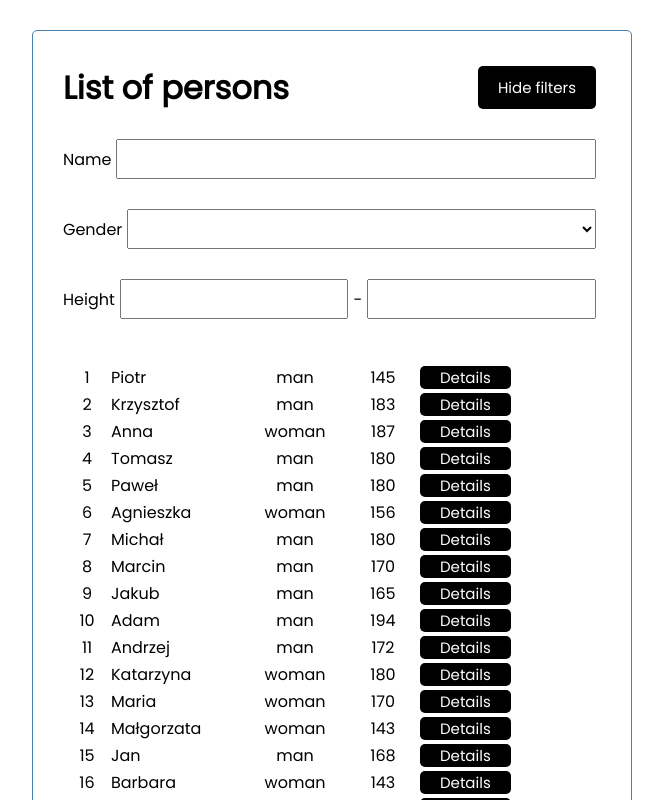
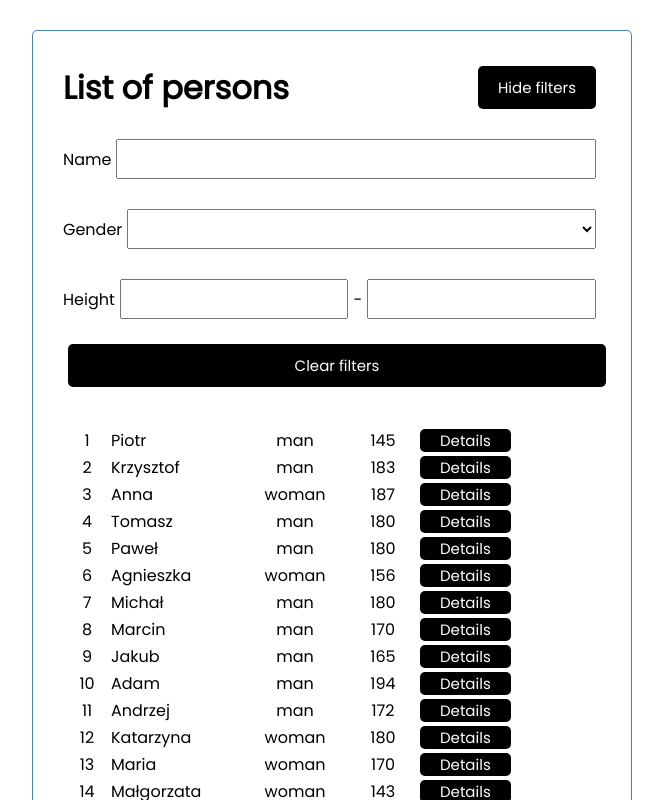
Before and after one commit to adrianczekaj/searcher, a React (Create React App) app: page / in a window 1280 px wide. Both pictures are taken after a click on the button "Show filters". Shown: the top 800 px of the page, without its empty margins (308-971 px from the left). Built offline with nearby package versions, Linux system fonts and the light colour scheme; data requests are answered from the project's data file.

Commit message:
#2 Added possibility to clear filters

```diff
--- a/src/App.js
+++ b/src/App.js
@@ -6,14 +6,17 @@ import Persons from "./components/Persons";
 import PersonDetails from "./components/PersonDetails";
 
 function App() {
-    const [persons, setPersons] = useState([]);
-    const [showSearchPersons, setShowSearchPerson] = useState(false);
-    const [filters, setFilters] = useState({
+
+    const defaultFilters = {
         "name": "",
         "gender": "",
         "heightDownLimit": 0,
         "heightUpLimit": 300,
-    })
+    }
+
+    const [persons, setPersons] = useState([]);
+    const [showSearchPersons, setShowSearchPerson] = useState(false);
+    const [filters, setFilters] = useState(defaultFilters)
 
     useEffect(()=>{
         const getPersons = async () => {
@@ -35,6 +38,10 @@ function App() {
         [e.target.name]: e.target.value})
     }
 
+    const onClearFilters = () => {
+        setFilters(defaultFilters)
+    }
+
     return (
         <Router>
             <div className="container">
@@ -44,7 +51,7 @@ function App() {
                         <>
                             <Header title="List of persons" onSearch={() => setShowSearchPerson(!showSearchPersons)}
                                     showSearch={showSearchPersons} />
-                            {showSearchPersons ? <Search persons={persons} filters={filters} onChange={onFilterChange}/> : <Persons persons={persons} filters={filters} onChange={onFilterChange}/>}
+                            {showSearchPersons ? <Search persons={persons} filters={filters} onChange={onFilterChange} onClick={onClearFilters}/> : <Persons persons={persons}/>}
                         </>
                     } />
 
--- a/src/components/Search.js
+++ b/src/components/Search.js
@@ -1,7 +1,7 @@
 import React, { useMemo } from 'react';
 import Persons from "./Persons";
 
-const Search = ({persons, filters, onChange}) => {
+const Search = ({persons, filters, onChange, onClick}) => {
 
     const filteredPersons = useMemo(() => persons
             .filter(x => x.name.substring(0, filters.name.length).toLowerCase() === filters.name.toLowerCase())
@@ -33,6 +33,7 @@ const Search = ({persons, filters, onChange}) => {
                     <input type="text" name="heightUpLimit" value={filters.heightUpLimit === 300 ? '' : filters.heightUpLimit}
                            onChange={onChange} />
                 </div>
+                <button className="btn btn-block" onClick={onClick}>Clear filters</button>
             </div>
             <Persons persons={filteredPersons} />
         </>
```
